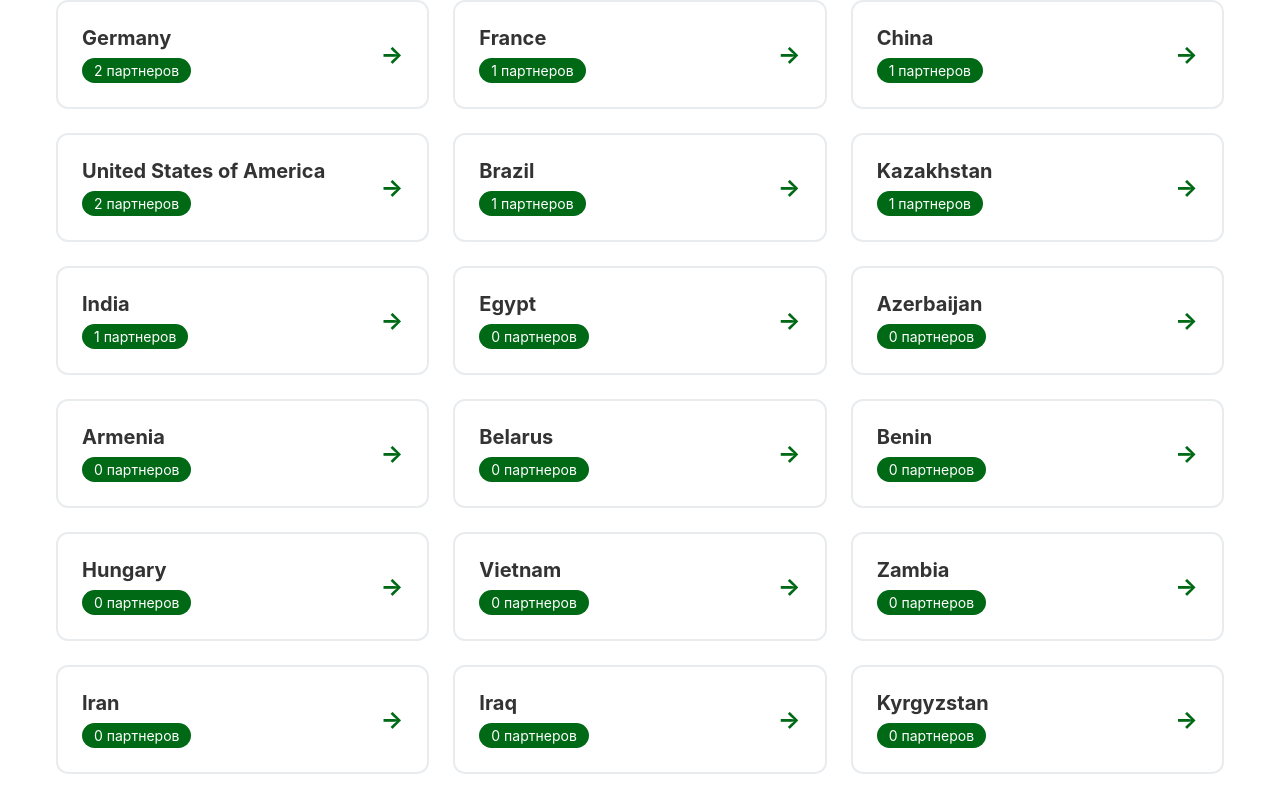
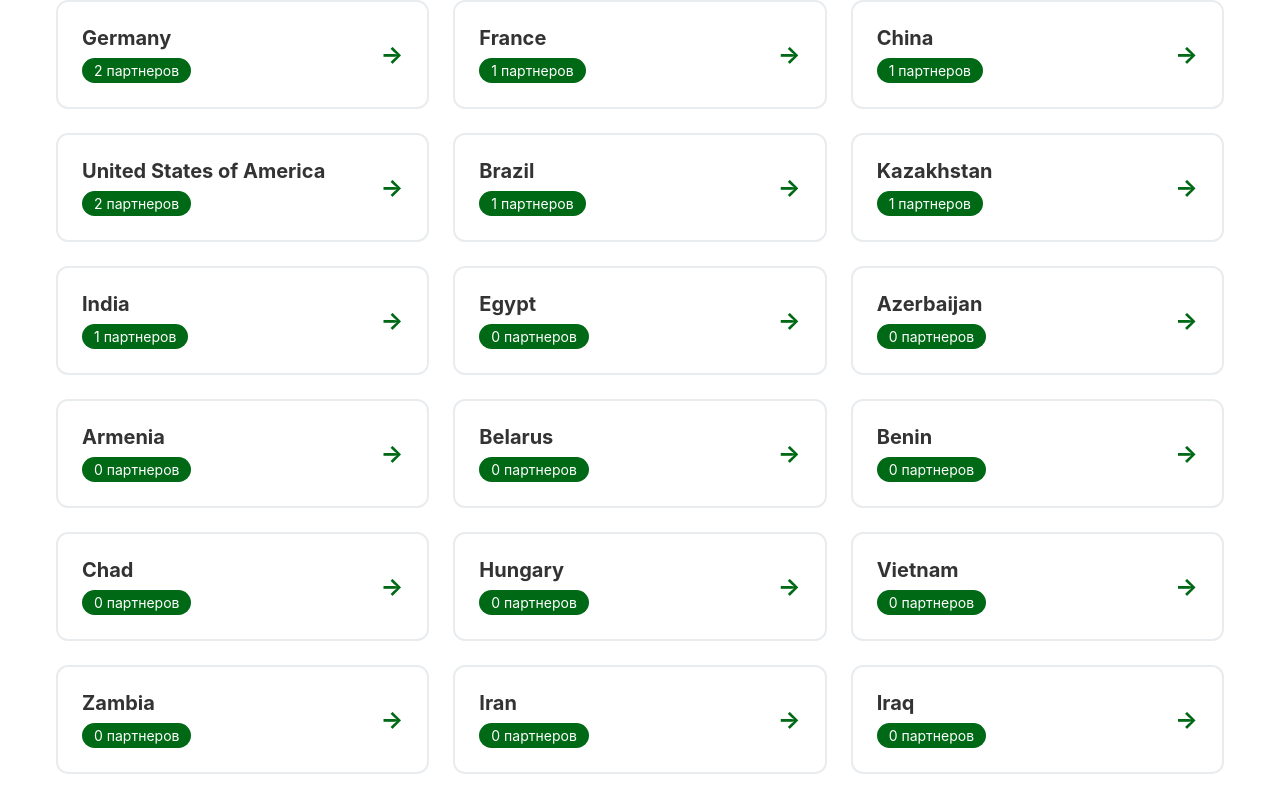
Before and after one commit to Xalamor/timiryazev-academy-partners, a Next.js app: page /partners in a window 1280 px wide. Shown: the part 499-1297 px from the top of the page. Built offline with nearby package versions, Linux system fonts and the light colour scheme.

Commit message:
Add Chad

```diff
--- a/app/partners.ts
+++ b/app/partners.ts
@@ -156,6 +156,7 @@ export const PARTNER_COUNTRIES = [
   "Armenia",
   "Belarus",
   "Benin",
+  "Chad",
   "Hungary",
   "Vietnam",
   "Zambia",
```
